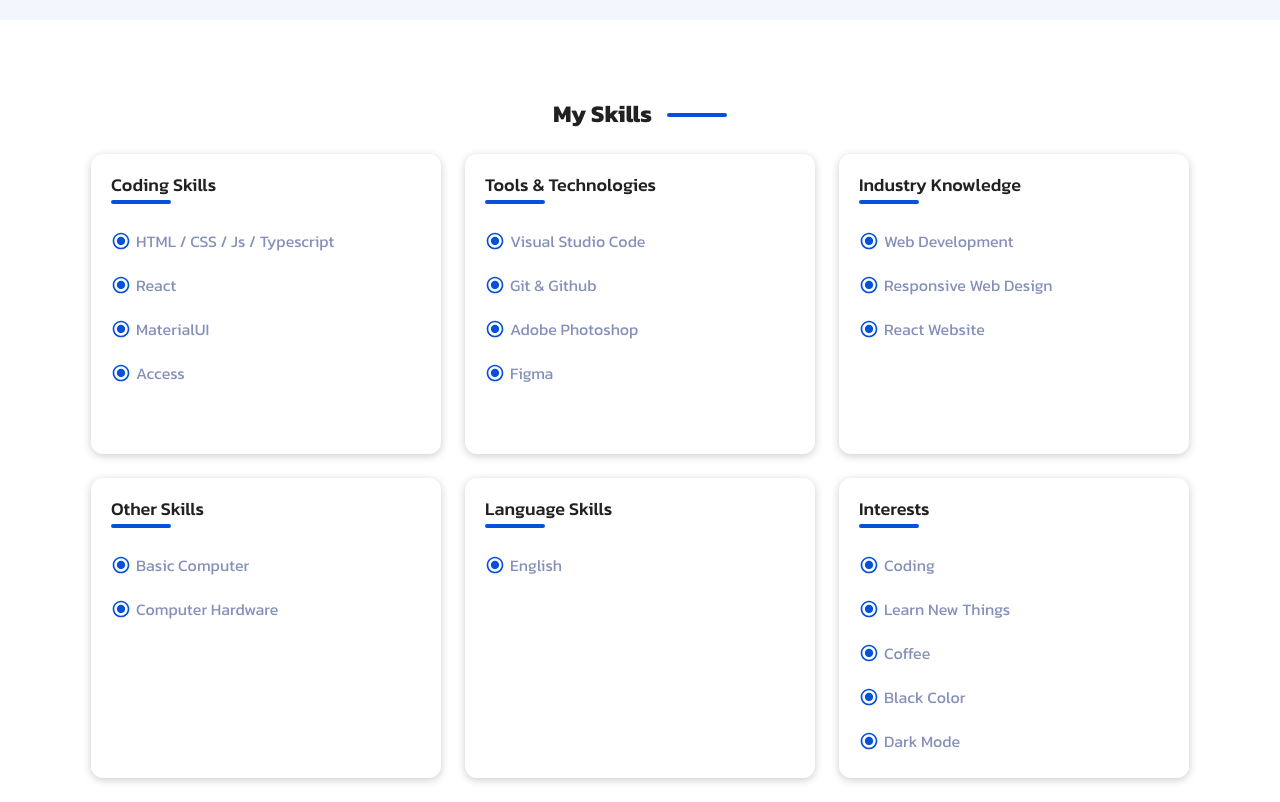
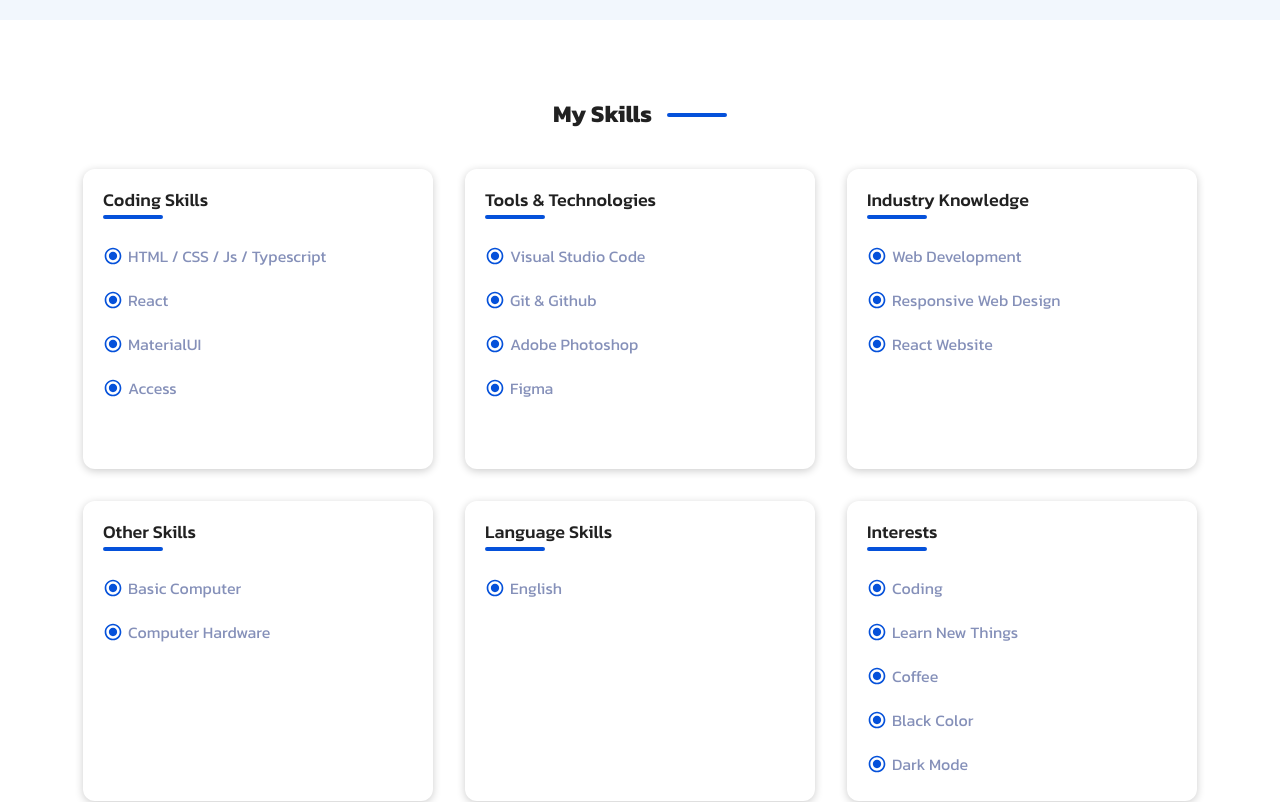
Before and after one commit to Mr-RoRo/portofilo, a React (Vite) app: page / in a window 1280 px wide. Shown: the part 1120-1922 px from the top of the page. Built offline with nearby package versions, Linux system fonts and the light colour scheme.

Commit message:
fix(): fix transtion

```diff
--- a/src/components/Projects/Projects.tsx
+++ b/src/components/Projects/Projects.tsx
@@ -54,7 +54,7 @@ const Projects = () => {
                 sx={{
                   transition: "transform 0.2s ease-in-out",
                   ":hover": {
-                    transform: "scale(1.1)",
+                    transform: "scale(1.05)",
                   },
                 }}
               >
--- a/src/components/Skills/Skills.tsx
+++ b/src/components/Skills/Skills.tsx
@@ -52,7 +52,7 @@ const Skills = () => {
         }}
       >
         <TitleShape title="My Skills" />
-        <Grid container xl={13} justifyContent="center" spacing={3}>
+        <Grid container xl={16} justifyContent="center" spacing={4} pt="15px">
           {skillsInfo.map((item) => (
             <Grid key={item.id} item>
               <Stack
@@ -61,6 +61,12 @@ const Skills = () => {
                 width="350px"
                 height="300px"
                 borderRadius="12px"
+                sx={{
+                  transition: "transform 0.2s ease-in-out",
+                  ":hover": {
+                    transform: "scale(1.05)",
+                  },
+                }}
               >
                 <Typography variant="h3">{item.title}</Typography>
                 <Divider
```
